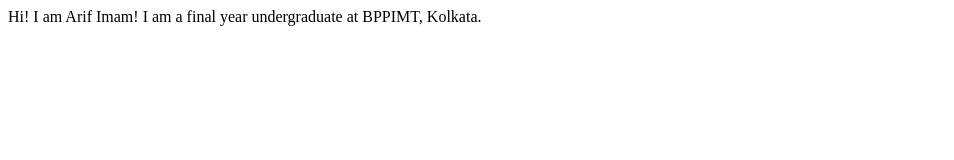
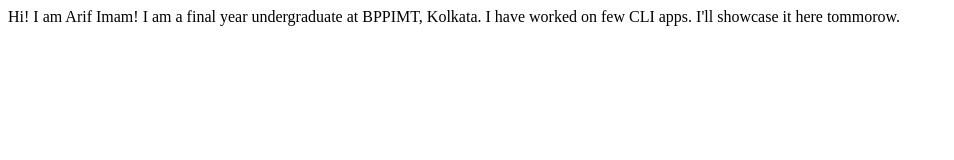
Before and after one commit to syedarif14imam/Syed_Arif_Imam_site, a plain HTML site: page index.html in a window 1280 px wide. Shown: the whole page, without its empty margins (0-954 px from the left). Drawn offline with Linux system fonts and the light colour scheme.

Commit message:
update details of project

```diff
--- a/index.html
+++ b/index.html
@@ -11,5 +11,6 @@
 </body>
 <body>
     I am a final year undergraduate at BPPIMT, Kolkata.
+    I have worked on few CLI apps. I'll showcase it here tommorow.
 </body>
 </html>
```
